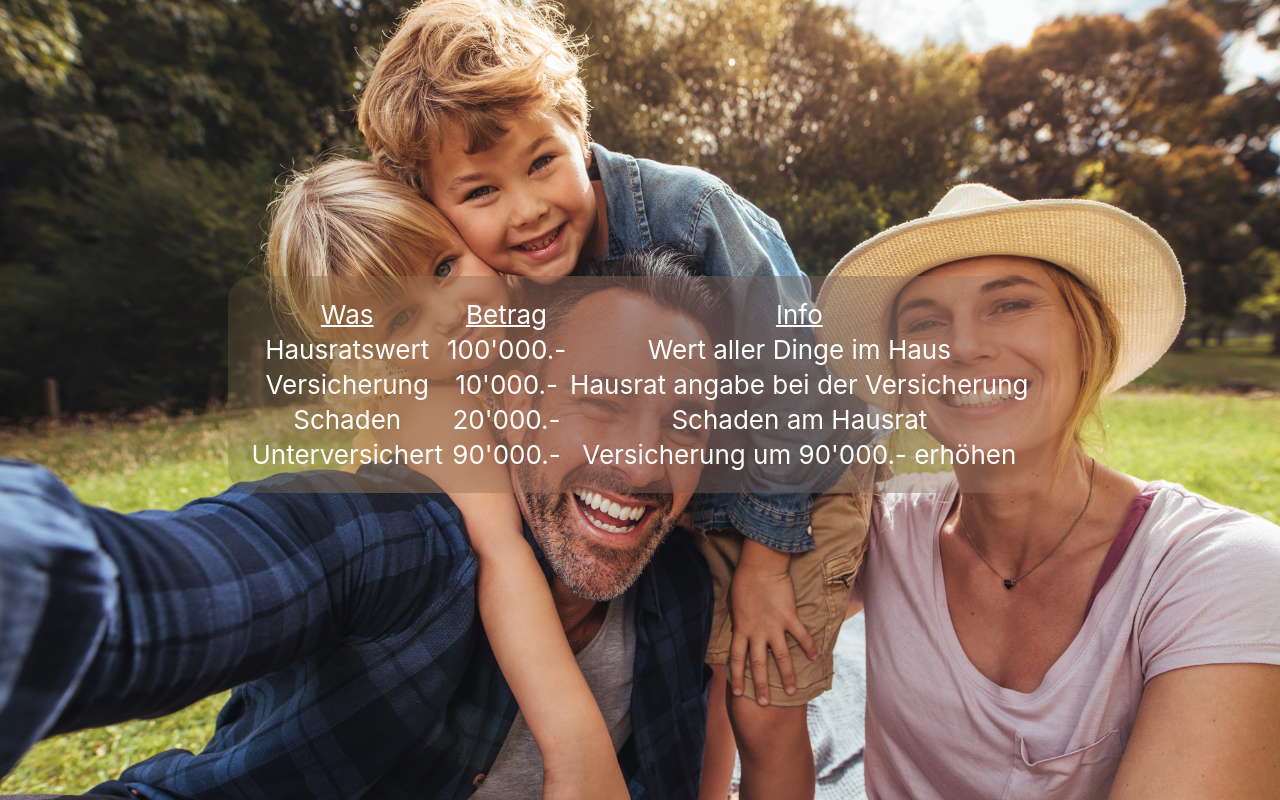
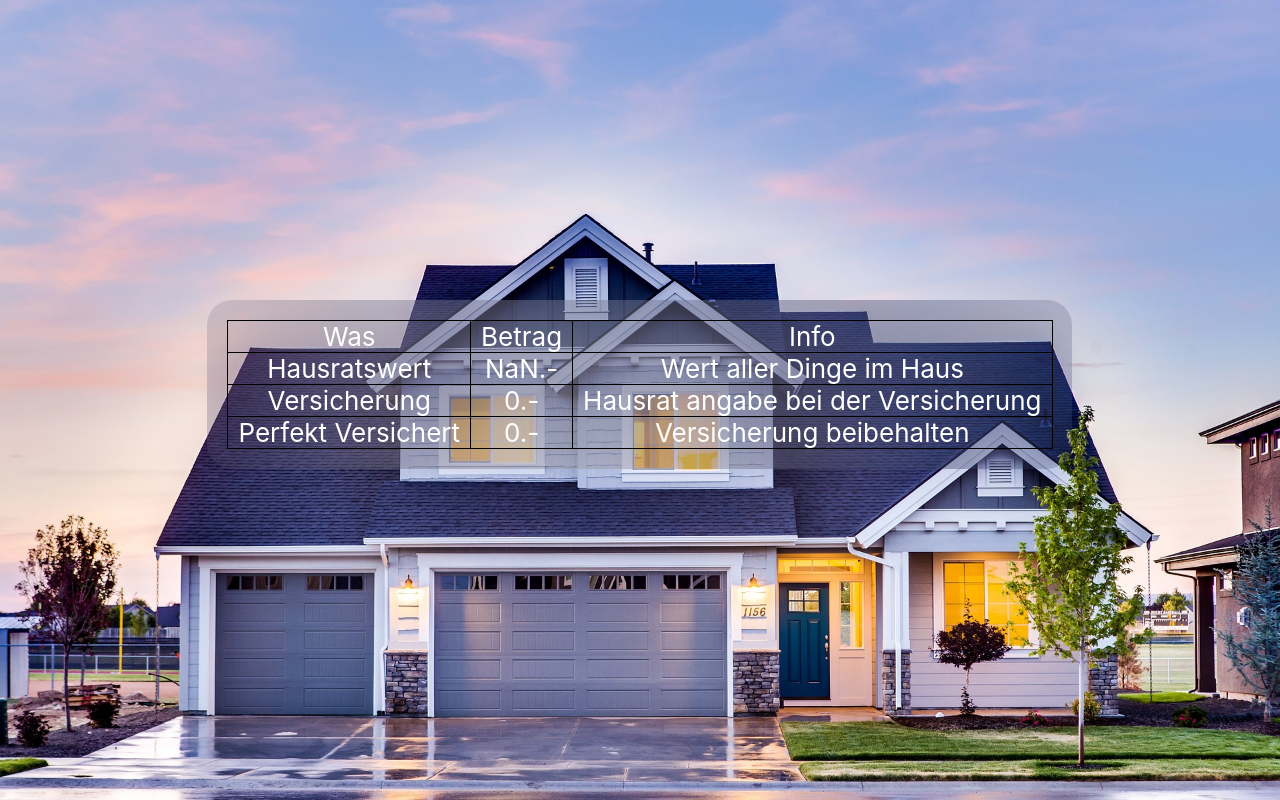
Before and after one commit to DaniDevOfficial/Versicherungsrechner-React, a React (Create React App) app: page /Auswertung in a window 1280 px wide. Built offline with nearby package versions, Linux system fonts and the light colour scheme.

Commit message:
Navigation upgraded and required implemented

```diff
--- a/src/App.css
+++ b/src/App.css
@@ -14,7 +14,7 @@
 }
 
 .App-header {
-background-image: url("./img/familie.jpg");
+background-image: url("./img/Haus.jpg");
 background-position: center;
 background-repeat: no-repeat;
 background-size: cover;
--- a/src/components/CalculatorFirst.jsx
+++ b/src/components/CalculatorFirst.jsx
@@ -1,5 +1,5 @@
 import { useState } from "react";
-import { Link } from 'react-router-dom'
+import { useNavigate } from 'react-router-dom'
 import FinalOutput from "./CalculatorOutput";
 import ParentWhole from "./ParentWhole";
 import "./components.css";
@@ -8,86 +8,61 @@ import "./components.css";
 
 export default function CalculatorFirst({ setWorth, setInsurance, setDamage }) {
 
-
-/*      function calculation() {
-        let percent;
-        percent = versichertwert / worth;
-        let paid;
-        paid = (schaden * percent).toFixed(2);
-        let percenthundert;
-        percenthundert = (percent * 100).toFixed(2);
-        let schadenRound = addThousandSeparators(schaden.toFixed(2));
-        let difference;
-        if (paid > schaden) {
-            paid = addThousandSeparators(schaden.toFixed(2));
-        }
+    const [check, setCheck] = useState(1230)
+    const [placeholderinsurance, setPlaceholderinsurance] = useState ("Versicherungswert")
+    const [placeholderworth, setPlaceholderworth] = useState ("Hausratswert")
+    const navigate = useNavigate()
 
 
-        if (worth == versichertwert) {
-            //setVersicherung("perfekt")
-            setEvaluation(
-                "Du bezahlst für genau " + addThousandSeparators(worth) + " Franken Prämien, welche gleich hoch sind, wie dein Haus. Ändere nichts daran (°□°)"
-            );
-            setVersicherung(
-                "Da du perfekt Versichert bist, wird auch der ganze Schaden von " + addThousandSeparators(schadenRound) + " Franken bezahlt"
-            );
-        } else if (worth < versichertwert) {
-            difference = versichertwert - worth;
-            //setVersicherung("zu hoch")
-            setEvaluation(
-                "HEY!! Du bezahlst " + addThousandSeparators(difference) + " Franken über deinem Hauswert. Ändere das auf den Wert deines Hauses ʕ •ᴥ•ʔ"
-            );
-            setVersicherung(
-                "Es wird zwar der ganze schaden von " + addThousandSeparators(schadenRound) + " Franken bezahlt, jedoch zahlst du immer noch zu viele Prämien"
-            );
-        } else {
-            difference = worth - versichertwert;
-            //setVersicherung("zu tief")
-            setEvaluation(
-                "Deine Prämie ist um " + addThousandSeparators(difference) + " Franken zu tief, das heisst, dass dein Hausrat nur zu " + percenthundert + "% versichert ist. ( ͡ᵔ ͜ʖ ͡ᵔ )"
-            );
-            setVersicherung(
-                "Da nur " + percenthundert + "% von deinem Haus versichert ist, wird nur " + addThousandSeparators(paid) + " Franken von der Versicherung bezahlt."
-            );
-        }
-    }
-*/
-    return (
+    function handlesubmit(){
+        navigate('/Auswertung')
+}
+
+return (
         <div id="calculator">
             <p>Hausratswert</p>
-            <input
+            <form action="javascript:void(0);" onSubmit={handlesubmit}>
+                <input
                 className="numberinput"
+                id="worthinput"
                 placeholder="Hausratswert"
                 type="number"
                 min="0"
-                onChange={(e) => { setWorth(parseInt(e.target.value));  }}></input>
+                required
+                onChange={(e) => { setWorth(parseInt(e.target.value))  }}></input>
             <br />
             <p>Für wie viel sind sie versichert</p>
             <input
                 className="numberinput"
-                placeholder="Prämien"
+                id="insuranceinput"
+                placeholder="Versicherungswert"
                 type="number"
                 min="0"
-                onChange={(e) => setInsurance((parseInt(e.target.value)))}></input>
+                required
+                onChange={(e) => { setWorth(parseInt(e.target.value))}}></input>
             <br />
             <p>Schaden Total</p>
             <input
                 className="numberinput"
+                id="damageinput"
                 placeholder="Schaden (optional)"
                 type="number"
                 min="0"
-                onChange={(e) => setDamage(parseInt(e.target.value))}></input>
+
+                onChange={(e) => setDamage(parseInt(e.target.value))}/>
             <br />
-            <Link to='/Auswertung'><input
+
+            <input
+            className="submitinput"
+            type="submit"/>
+
+             <input
                 className="submitinput"
-                type="submit"
-                value="Berechnen"/></Link>
+                type="back"
+                value="Zurück"/>
+                </form>
+            <br />
 
-             <Link to='/'><input
-                className="submitinput"
-                type="submit"
-                value="Zurück"/></Link>
-            <br />
 
 
 
--- a/src/components/CalculatorOutput.jsx
+++ b/src/components/CalculatorOutput.jsx
@@ -1,38 +1,35 @@
-import {useState} from "react";
-import { Link } from 'react-router-dom'
-import CalculatorFirst from './CalculatorFirst'
-import "./components.css"
-
+import { useState } from "react";
+import { Link } from "react-router-dom";
+import CalculatorFirst from "./CalculatorFirst";
+import "./components.css";
 
 export default function CalculatorOutput(props) {
+  let outputworth = parseInt(props.worth);
+  let outputinsurance = props.insurance;
+  let outputdamage = parseInt(props.damage);
 
-    let outputworth = props.worth
-    let outputinsurance = props.insurance
-    let outputdamage = props.damage
+  let overunderinfo;
+  let overunderwhat;
+  let overunderpay;
 
-    let overunderinfo
-    let overunderwhat
-    let overunderpay
-    if (outputworth > outputinsurance){
+  if (outputworth > outputinsurance) {
     // to little insurance
-        overunderpay = addThousandSeparators(outputworth-outputinsurance)
-        let tmp = outputworth + (outputworth)
-        overunderinfo = "Versicherung um " + addThousandSeparators(overunderpay) + ".- erhöhen"
-        overunderwhat = "Unterversichert"
-    }else if (outputinsurance>outputworth){
+    overunderpay = addThousandSeparators(outputworth - outputinsurance);
+    let tmp = outputworth + outputworth;
+    overunderinfo = "Versicherung um " + addThousandSeparators(overunderpay) + ".- erhöhen";
+    overunderwhat = "Unterversichert";
+  } else if (outputinsurance > outputworth) {
     // to much insurance
-        overunderpay = addThousandSeparators(outputinsurance-outputworth)
-        overunderinfo = "Versicherung um " + addThousandSeparators(overunderpay) + ".- verringern"
-        overunderwhat = "Überversichert"
-    }else{
+    overunderpay = addThousandSeparators(outputinsurance - outputworth);
+    overunderinfo = "Versicherung um " + addThousandSeparators(overunderpay) + ".- verringern";
+    overunderwhat = "Überversichert";
+  } else {
     // Perfect
-        overunderpay = 0
-        overunderinfo = "Versicherung beibehalten"
-        overunderwhat = "Perfekt Versichert"
+    overunderpay = 0;
+    overunderinfo = "Versicherung beibehalten";
+    overunderwhat = "Perfekt Versichert";
+  }
 
-
-
-    }
 
   function addThousandSeparators(num) {
     return num.toString().replace(/\B(?=(\d{3})+(?!\d))/g, "'");
@@ -41,10 +38,9 @@ export default function CalculatorOutput(props) {
 
   return (
     <div id="model">
-
       <table>
         <tr id="topline">
-    <td>Was  </td>
+          <td>Was</td>
           <td>Betrag</td>
           <td>Info</td>
         </tr>
@@ -58,21 +54,19 @@ export default function CalculatorOutput(props) {
           <td>{addThousandSeparators(outputinsurance)}.-</td>
           <td>Hausrat angabe bei der Versicherung</td>
         </tr>
-
-    <tr>
+        {( outputdamage == 0 || !isNaN(outputdamage)) && (
+        <tr id="damage">
           <td>Schaden</td>
           <td>{addThousandSeparators(outputdamage)}.-</td>
           <td>Schaden am Hausrat</td>
         </tr>
+      )}
         <tr>
           <td>{overunderwhat}</td>
           <td>{overunderpay}.-</td>
           <td>{overunderinfo}</td>
         </tr>
-
       </table>
     </div>
-
-
-    )
+  );
 }
--- a/src/components/ParentWhole.jsx
+++ b/src/components/ParentWhole.jsx
@@ -7,9 +7,9 @@ import { useState } from "react";
 
 function ParentWhole(){
 
-    const [worth, setWorth] = useState(100000);
-    const [insurance, setInsurance] = useState(10000);
-    const [damage, setDamage] = useState(20000);
+    const [worth, setWorth] = useState();
+    const [insurance, setInsurance] = useState(0);
+    const [damage, setDamage] = useState();
 
     return(
         <div>
--- a/src/components/components.css
+++ b/src/components/components.css
@@ -1,3 +1,14 @@
+
+#model{
+
+  background-color: rgb(37, 135, 220);
+  background-color: transparent;
+  border-radius: 25px;
+  padding: 20px;
+  backdrop-filter: blur(100px);
+  outline: #6c726c;
+
+}
 #calculator{
 
     background-color: rgb(37, 135, 220);
@@ -8,22 +19,23 @@
     outline: #6c726c;
 
 }
-#model{
 
-    background-color: rgb(37, 135, 220);
-    background-color: transparent;
-    border-radius: 25px;
-    padding: 20px;
-    backdrop-filter: blur(100px);
-    outline: #6c726c;
+
+td {
+  border-bottom: 1px solid #000;
+  padding: 0px 10px;
+  margin: 0;
+  border-left: 1px solid black;
+  border-right: 1px solid black;
 
 }
+table {
+  border: 1px solid black;
+  border-collapse: collapse;
 
+}
 #topline{
-
-  text-underline-offset: 1px;
-
-  text-decoration-line: underline;
+  border: 1px black;
 }
 .numberinput {
   all: unset;
@@ -61,10 +73,10 @@
 
 
 .submitinput {
-    width: 100%;
+width: 100%;
     background-color: #6c726c;
     color: white;
-
+    text-align: center;
     padding: 14px 20px;
     margin: 8px 0;
     border: none;
@@ -78,3 +90,9 @@
     font-weight: bold;
     line-height: 1.1;
   }
+  ::-webkit-scrollbar {
+    display: none;
+}
+input:disabled {
+  background: #f00;
+}
```
Also changed, not shown: src/img/Haus.jpg (added), src/img/Sanan.png (added). Lines whose indentation alone changed are shown as unchanged.
